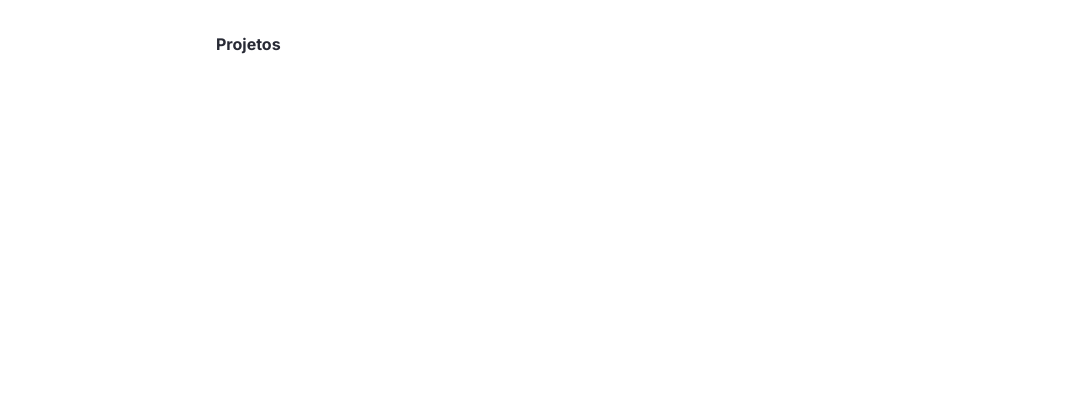
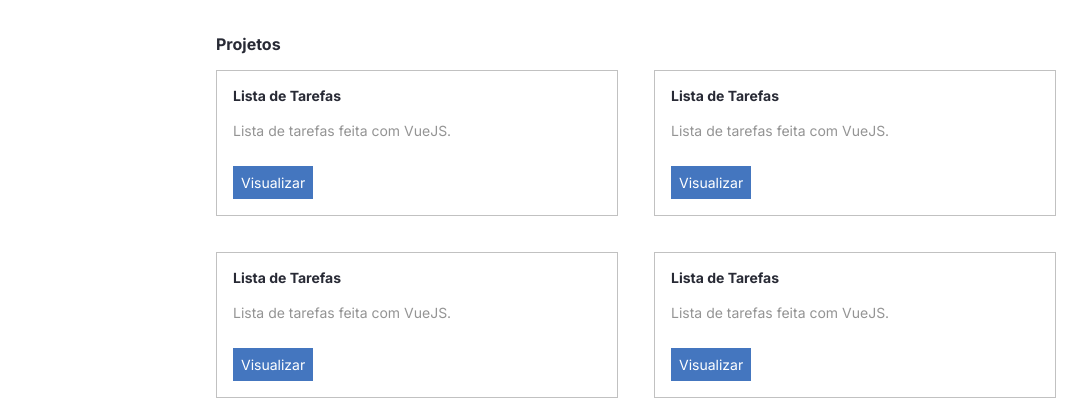
Before and after one commit to biraneves/portfolio, a React (Create React App) app: page / in a window 1280 px wide. Shown: the part 422-820 px from the top of the page, without its empty margins (96-1183 px from the left). Built offline with nearby package versions, Linux system fonts and the light colour scheme.

Commit message:
Seção de Projetos e componente Projeto

```diff
--- /dev/null
+++ b/src/components/Projeto/index.tsx
@@ -0,0 +1,13 @@
+import Paragrafo from '../Paragrafo';
+import Titulo from '../Titulo';
+import { Card, LinkBotao } from './styles';
+
+const Projeto: () => JSX.Element = () => (
+  <Card>
+    <Titulo>Lista de Tarefas</Titulo>
+    <Paragrafo tipo="secundario">Lista de tarefas feita com VueJS.</Paragrafo>
+    <LinkBotao>Visualizar</LinkBotao>
+  </Card>
+);
+
+export default Projeto;
--- /dev/null
+++ b/src/components/Projeto/styles.ts
@@ -0,0 +1,16 @@
+import styled from 'styled-components';
+
+export const Card = styled.div`
+  border: solid 1px var(--cor-card-borda);
+  padding: 16px;
+`;
+
+export const LinkBotao = styled.a`
+  background-color: var(--cor-botao);
+  color: var(--cor-botao-texto);
+  font-size: 14px;
+  text-decoration: none;
+  padding: 8px;
+  display: inline-block;
+  margin-top: 24px;
+`;
--- a/src/containers/Projetos/index.tsx
+++ b/src/containers/Projetos/index.tsx
@@ -1,8 +1,24 @@
+import Projeto from '../../components/Projeto';
 import Titulo from '../../components/Titulo';
+import { Lista } from './styles';
 
 const Projetos: () => JSX.Element = () => (
   <section>
     <Titulo fontSize={16}>Projetos</Titulo>
+    <Lista>
+      <li>
+        <Projeto />
+      </li>
+      <li>
+        <Projeto />
+      </li>
+      <li>
+        <Projeto />
+      </li>
+      <li>
+        <Projeto />
+      </li>
+    </Lista>
   </section>
 );
 
--- /dev/null
+++ b/src/containers/Projetos/styles.ts
@@ -0,0 +1,14 @@
+import styled from 'styled-components';
+
+export const Lista = styled.ul`
+  display: grid;
+  grid-template-columns: repeat(2, 1fr);
+  column-gap: 36px;
+  row-gap: 36px;
+
+  @media screen and (max-width: 767px) {
+    grid-template-columns: 1fr;
+    column-gap: 0;
+    row-gap: 16px;
+  }
+`;
--- a/src/styles.ts
+++ b/src/styles.ts
@@ -5,12 +5,16 @@
     --font-base: 'Inter', sans-serif;
     --cor-primaria: #282a35;
     --cor-secundaria: #949494;
+    --cor-card-borda: #c1c1c1;
+    --cor-botao: #4476bf;
+    --cor-botao-texto: #fff;
   }
 
   * {
     margin: 0;
     padding: 0;
     font-family: var(--font-base);
+    list-style-type: none;
   }
 
   body {
```
